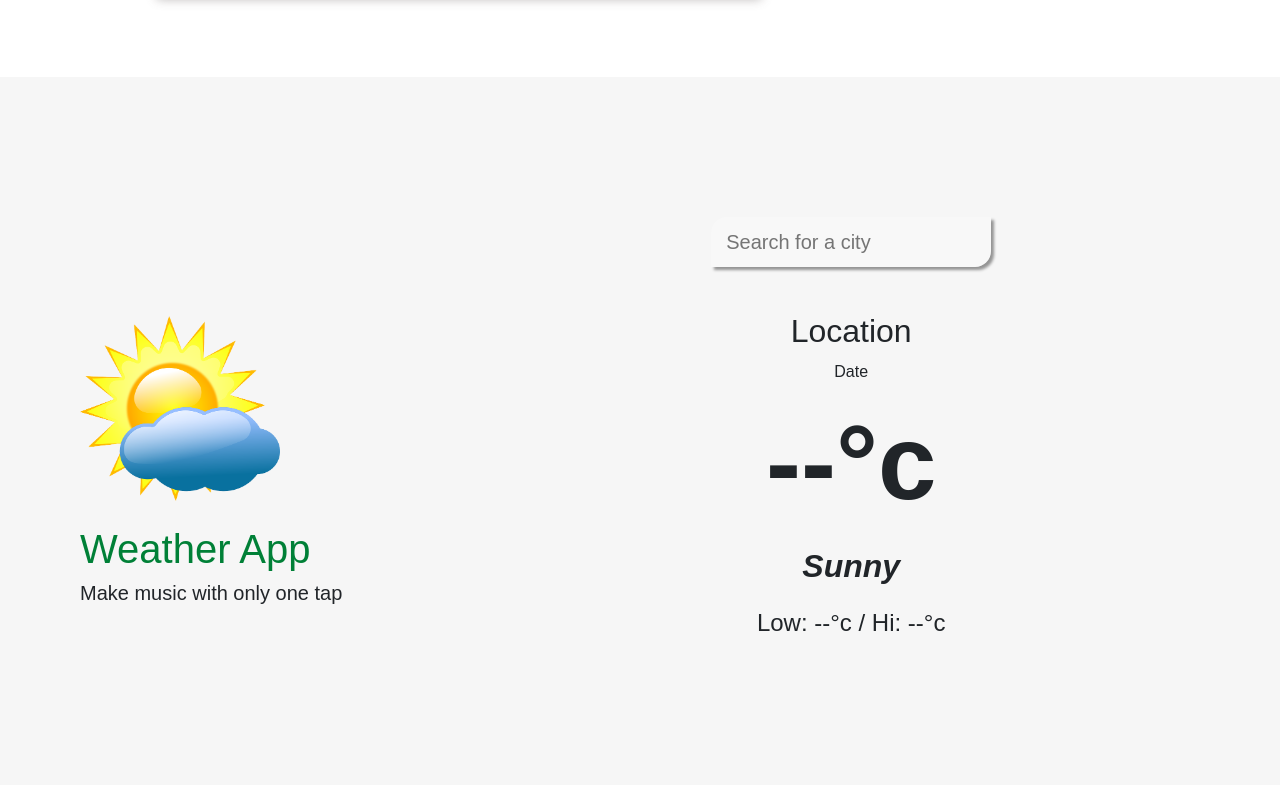
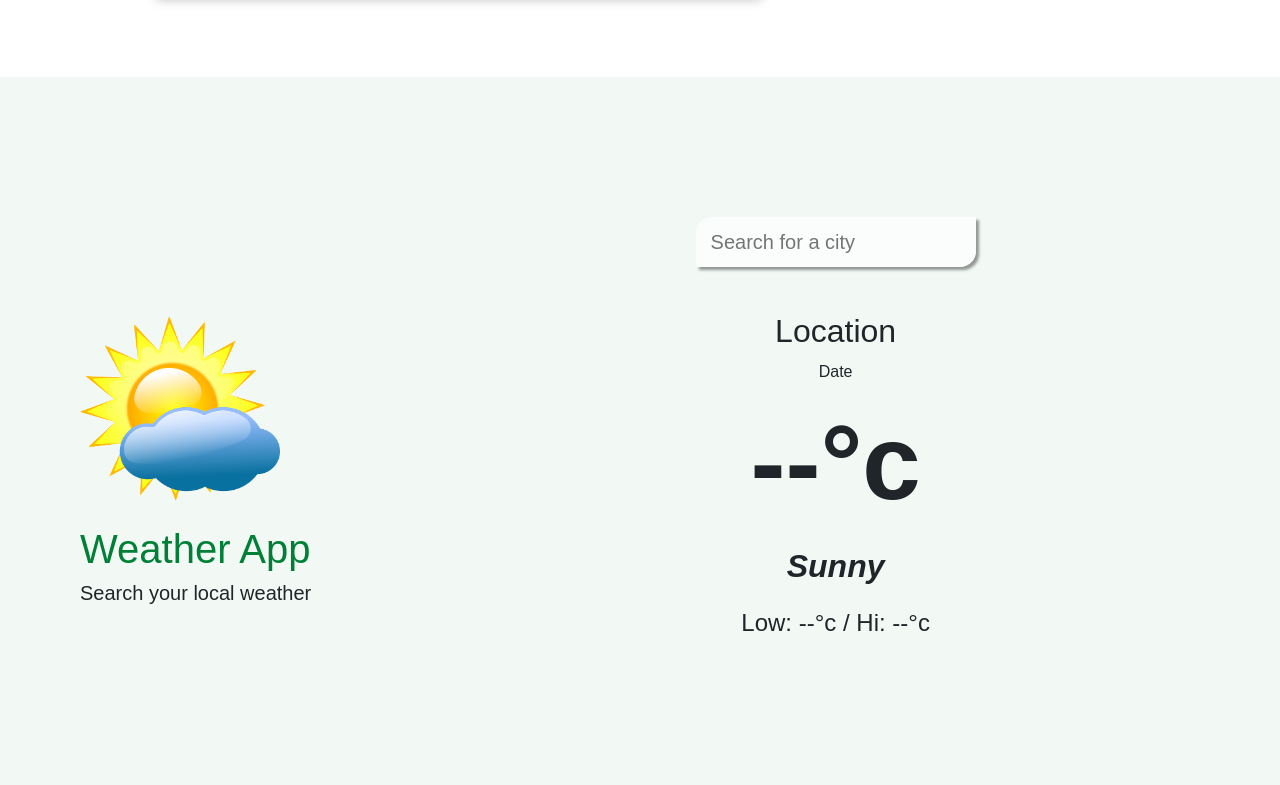
Before and after one commit to MrLeonWeekes/Portfolio, a plain HTML site: page js.html in a window 1280 px wide. Shown: the part 663-1448 px from the top of the page. Drawn offline with nearby package versions, Linux system fonts and the light colour scheme.

Commit message:
Weather app P4

```diff
--- a/CSS/Games.css
+++ b/CSS/Games.css
@@ -1095,7 +1095,7 @@ form.contact-container-2 {
   display: flex;
   flex-direction: row;
   width: 100%;
-  background-color: rgba(230, 230, 230, 0.356);
+  background-color: rgba(0, 128, 55, 0.05);
   padding:70px 0px;
   /* background-image: url(/IMAGES/weatherP4.jpg); */
   /* background-image: linear-gradient(to bottom, rgba 0,0,0,0.3), rgba(0,0,0,0.6); */
@@ -1121,7 +1121,7 @@ header input {
   width: 100%;
   max-width: 280px;
   padding: 10px 15px;
-  background-color: rgba(255, 255, 255, 0.3);
+  /* background-color: rgba(151, 67, 67, 0.795); */
   /* color: #fff; */
   font-size: 20px;
   font-weight: 300;
@@ -1134,7 +1134,7 @@ input.search-box {
   border-radius: 16px 0 16px 0;
   /* border-bottom: 3px solid rgb(0, 128, 55); */
   box-shadow: 3px 3px 3px rgba(0,0,0,0.4);
-  background-color: rgba(255, 255, 255, 0.226);
+  background-color: rgba(255, 255, 255, 0.664);
 }
 
 header input:focus {
--- a/js.html
+++ b/js.html
@@ -101,7 +101,7 @@
                     <div class="visual "></div>
                     <img class="game-2-image game-img-btn" src="/IMAGES/Weather.png" alt="">
                     <h1 class="website-headers game-heading-text">Weather App</h1>
-                    <h5 class="game-heading-text">Make music with only one tap</h5>
+                    <h5 class="game-heading-text">Search your local weather</h5>
                 </div>
                 <div class="game4">
                     <header>
```
